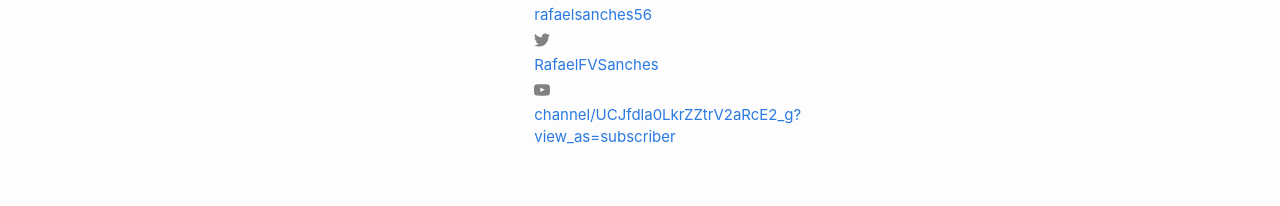
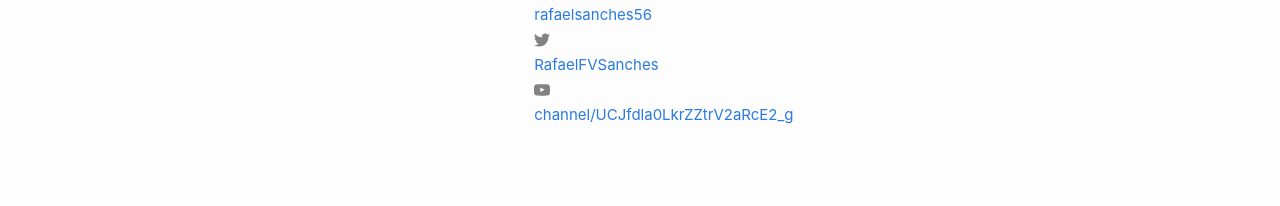
Before and after one commit to rafaelsanches123/rafaelsanches123.github.io, a Jekyll site: the page built from index.md, in a window 1280 px wide. Shown: the part 1069-1275 px from the top of the page. Built offline with Jekyll 4.4.1, drawn with Linux system fonts in a browser that asks for light colours; comment, search, counter and statistics services are not loaded.

Commit message:
alteraçao do link para o canal no youtube

```diff
--- a/_config.yml
+++ b/_config.yml
@@ -26,7 +26,7 @@ linkedin_username: rafael-sanches-24a2b034
 instagram_username: rafaelsanches__
 facebook_username: rafael.sanches.566
 pinterest_username: rafaelsanches56
-youtube_username: channel/UCJfdla0LkrZZtrV2aRcE2_g?view_as=subscriber
+youtube_username: channel/UCJfdla0LkrZZtrV2aRcE2_g
 google_analytics: "UA-125154845-1"
 
 # Build settings
```
